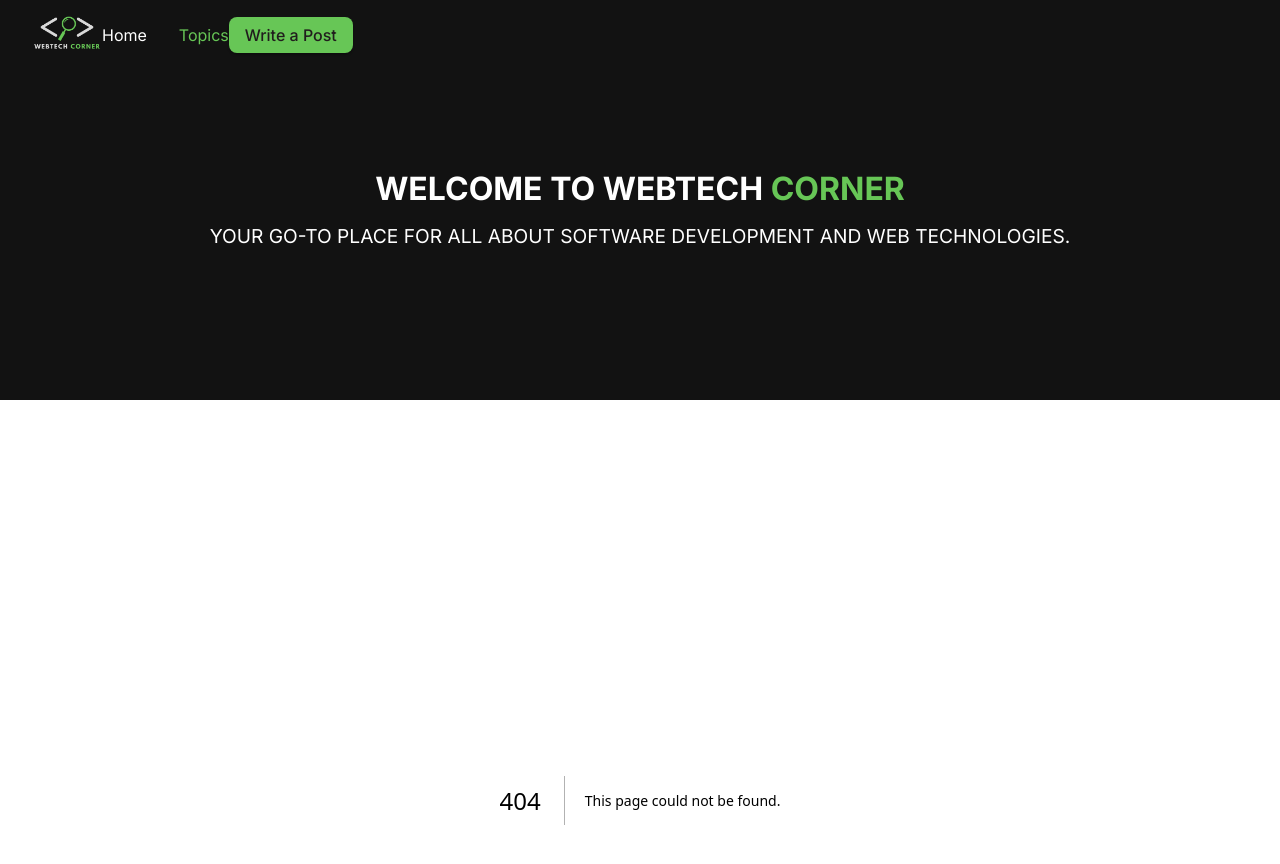
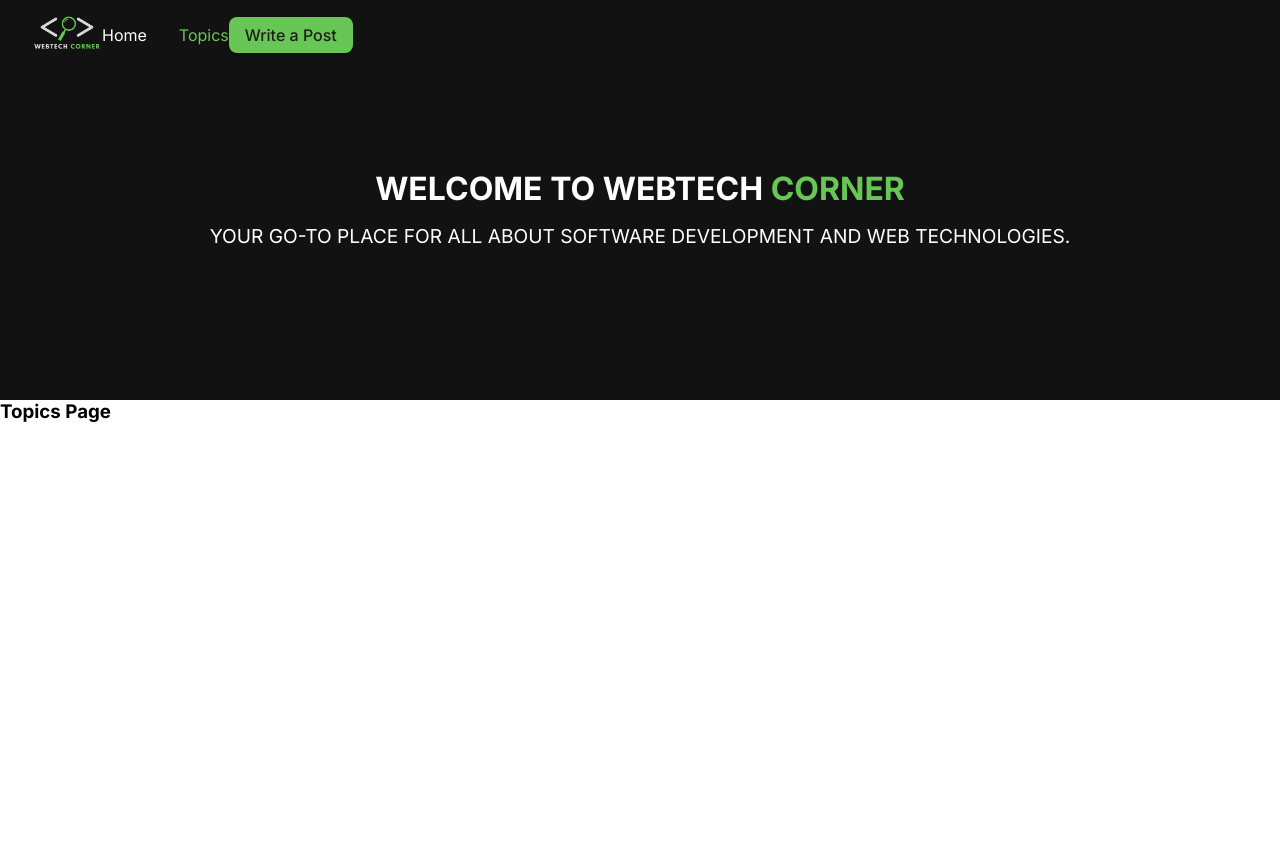
Before and after one commit to Farahat612/WebTech-Corner---TechBlog---NextJS---Styled-Components, a Next.js app: page /topics in a window 1280 px wide. Before the commit this address had no page. Shown: the top 864 px of the page. After the commit the page ends 800 px from the top, so only its background shows below. Built offline with nearby package versions, Linux system fonts and the light colour scheme.

Commit message:
created topics route

```diff
--- /dev/null
+++ b/src/app/topics/page.tsx
@@ -0,0 +1,10 @@
+
+export default function TopicsPage() {
+  return (
+    <div>
+      <h3>
+        Topics Page
+      </h3>
+    </div>
+  )
+}
```
